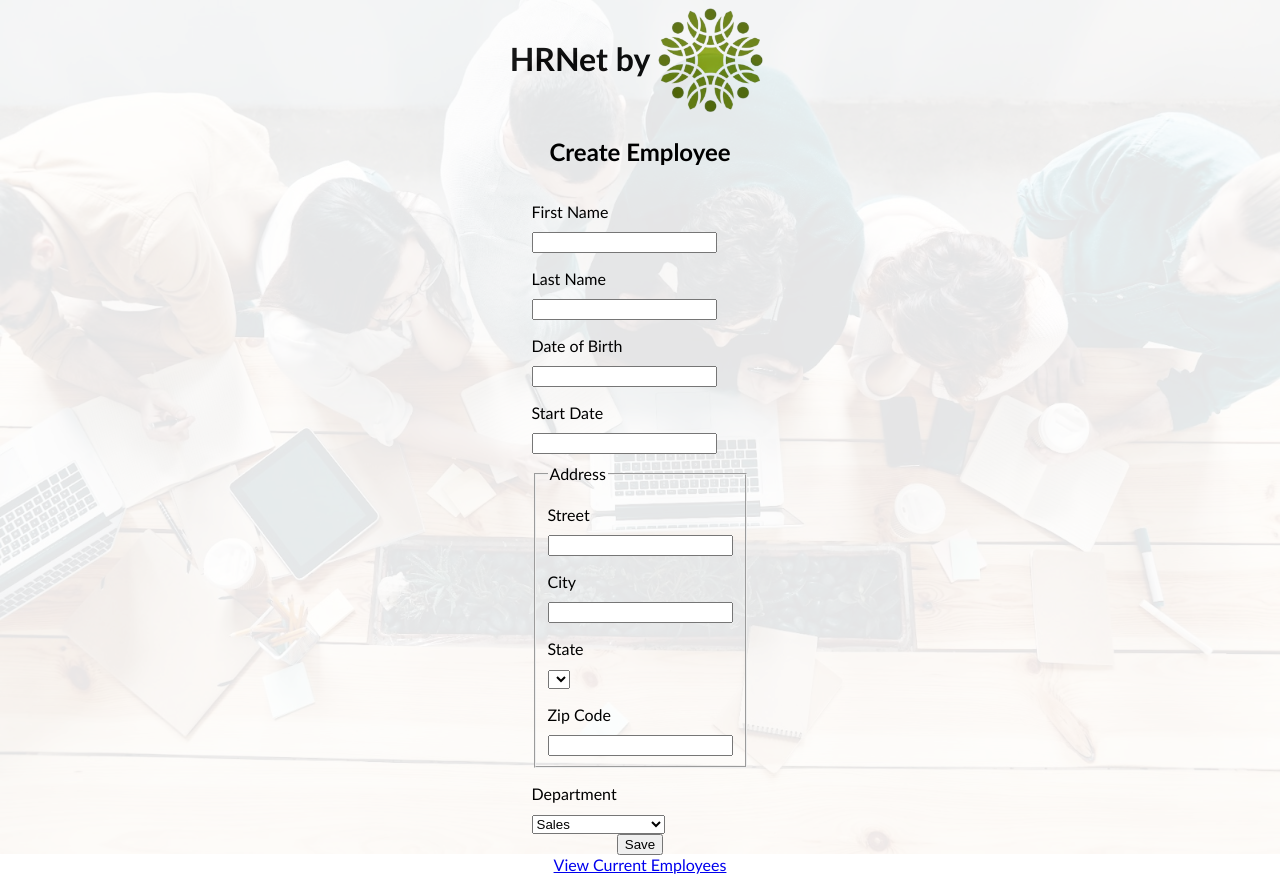
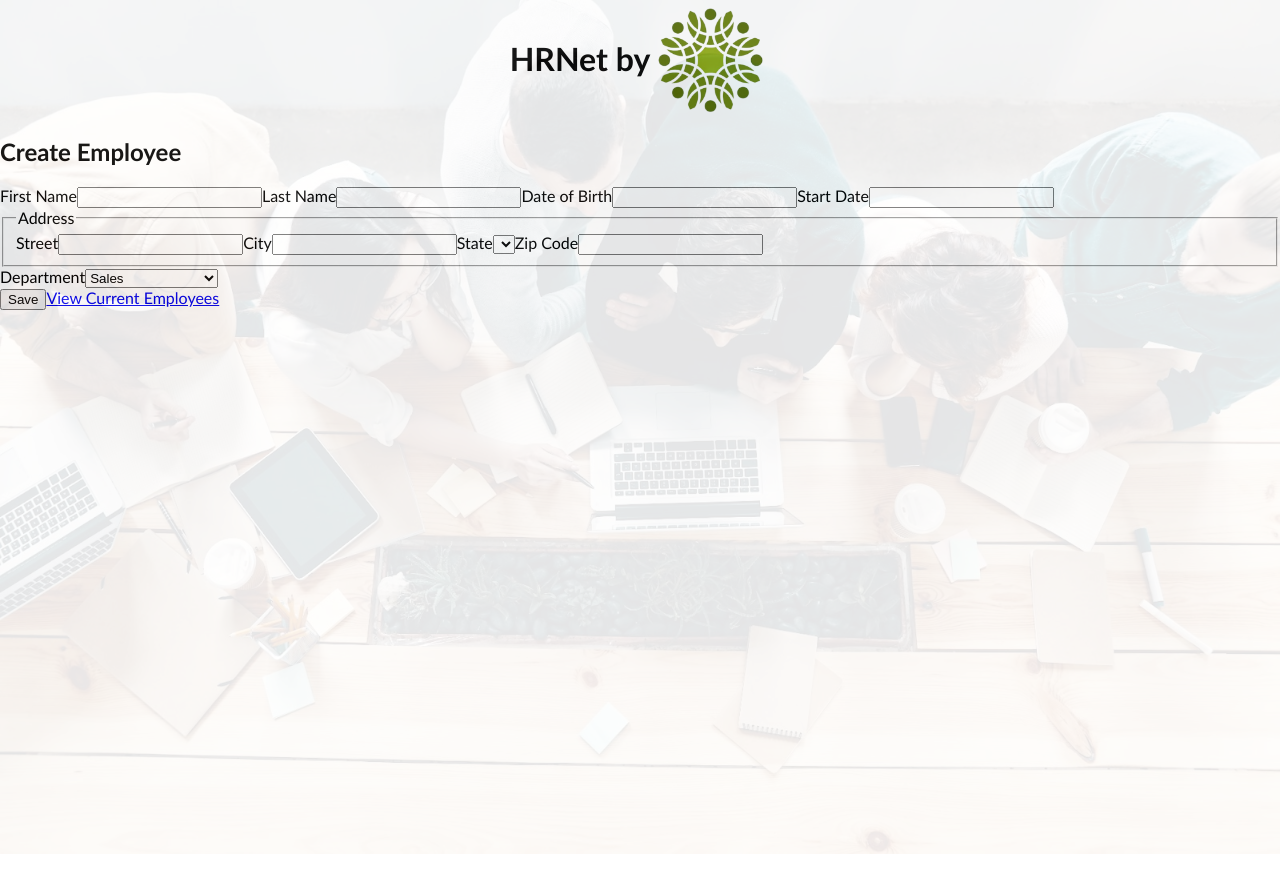
Before and after one commit to mohaali77/P14-JS-React, a React (Create React App) app in the folder hrnet/: page / in a window 1280 px wide. Built offline with nearby package versions, Linux system fonts and the light colour scheme.

Commit message:
Update App.css

```diff
--- a/hrnet/src/App.css
+++ b/hrnet/src/App.css
@@ -8,22 +8,3 @@ body {
   align-items: center;
   justify-content: center;
 }
-
-
-.container {
-  display: flex;
-  flex-direction: column;
-  align-items: center;
-  justify-content: center;
-  position: relative;
-}
-
-label {
-  display: block;
-  margin-top: 1rem;
-  margin-bottom: 10px;
-}
-
-.address {
-  margin-top: 10px;
-}
```
